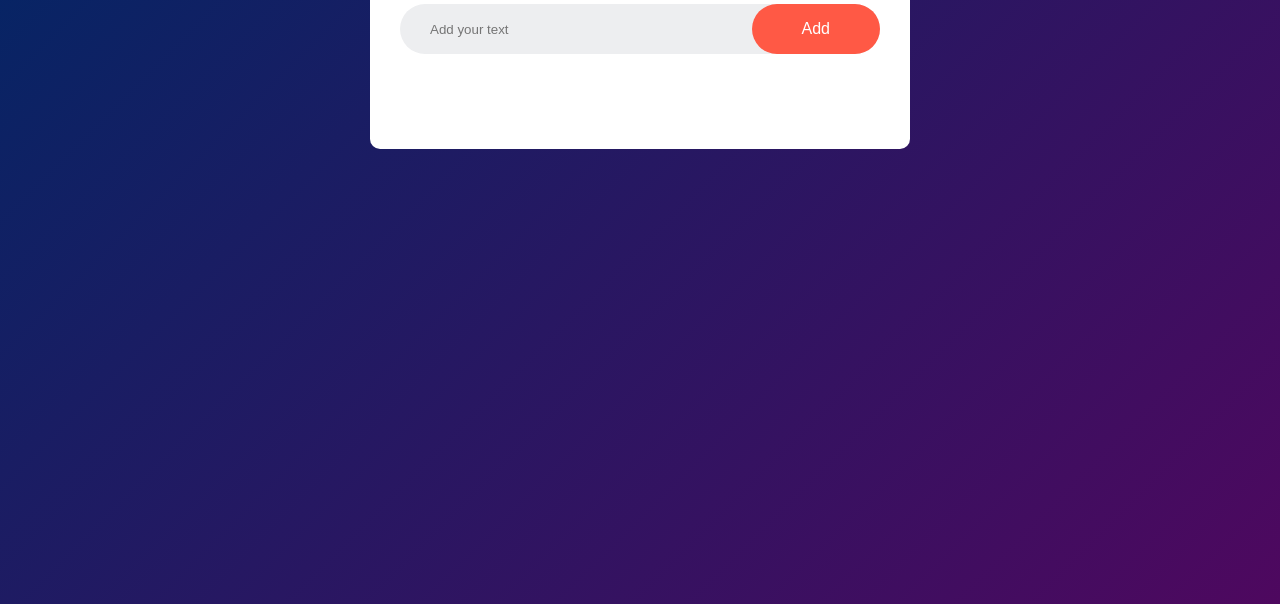
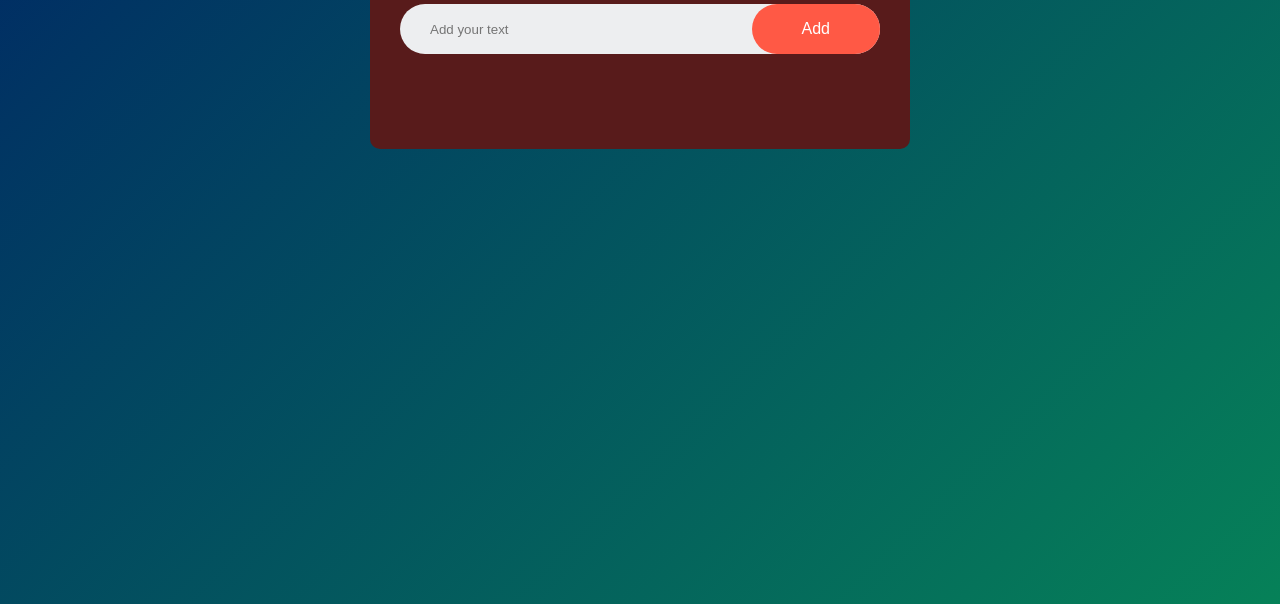
Before and after one commit to SilindileShabangu/To-Do-List, a website: page index.html in a window 1280 px wide. Shown: the part 196-800 px from the top of the page. Drawn offline with Linux system fonts and the light colour scheme.

Commit message:
background color for text changed

```diff
--- a/style.css
+++ b/style.css
@@ -7,13 +7,13 @@
     .container{
     width: 100%;
     min-height: 100vh;
-    background: linear-gradient(135deg, #002765,#4e085f);
+    background: linear-gradient(135deg, #002765,#068158);
     padding: 10px;
     }
     .todo-app {
         width: 100%;
         max-width: 540px;
-        background: #fff;
+        background: #581b1b;
         margin: 100px auto 20px;
         padding: 40px 30px 70px;
         border-radius: 10px;
```
